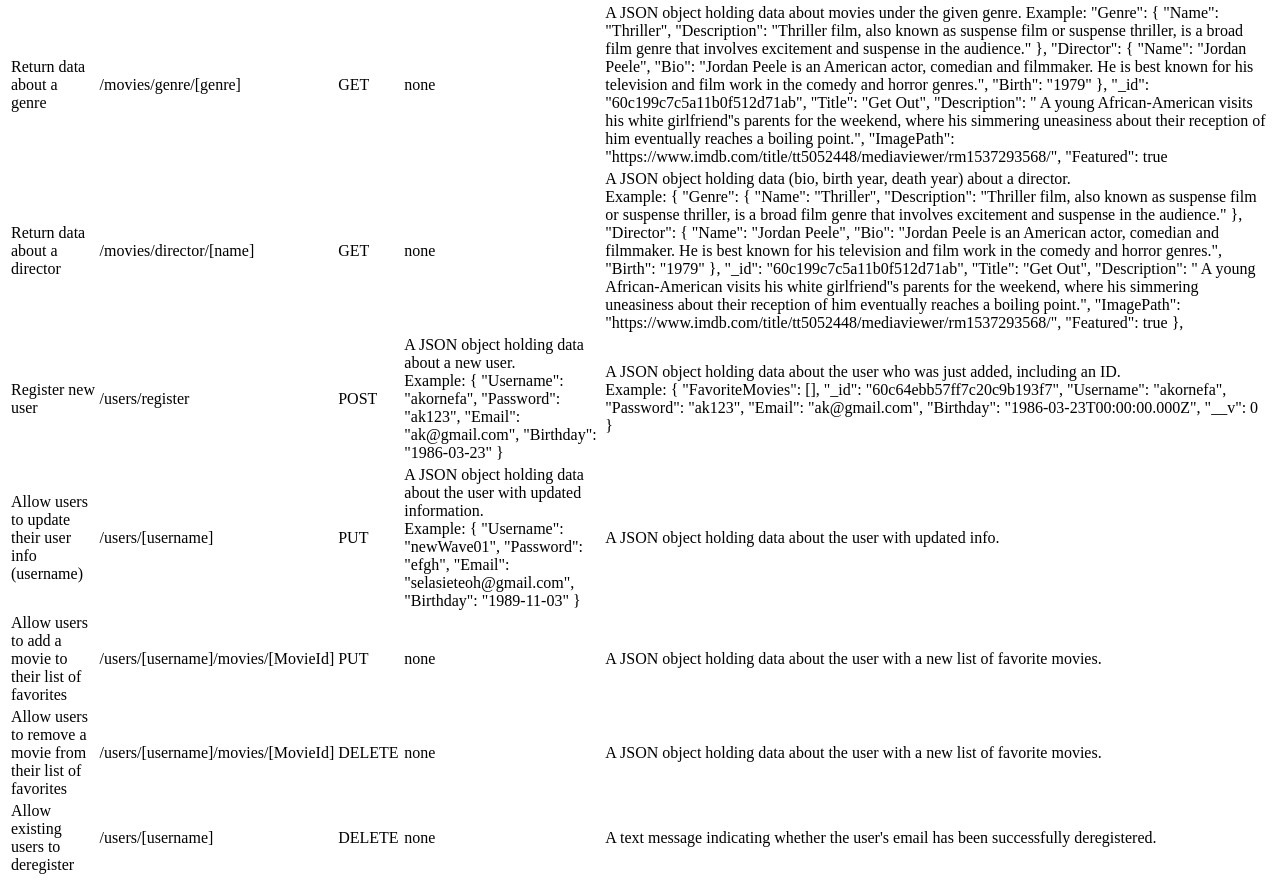
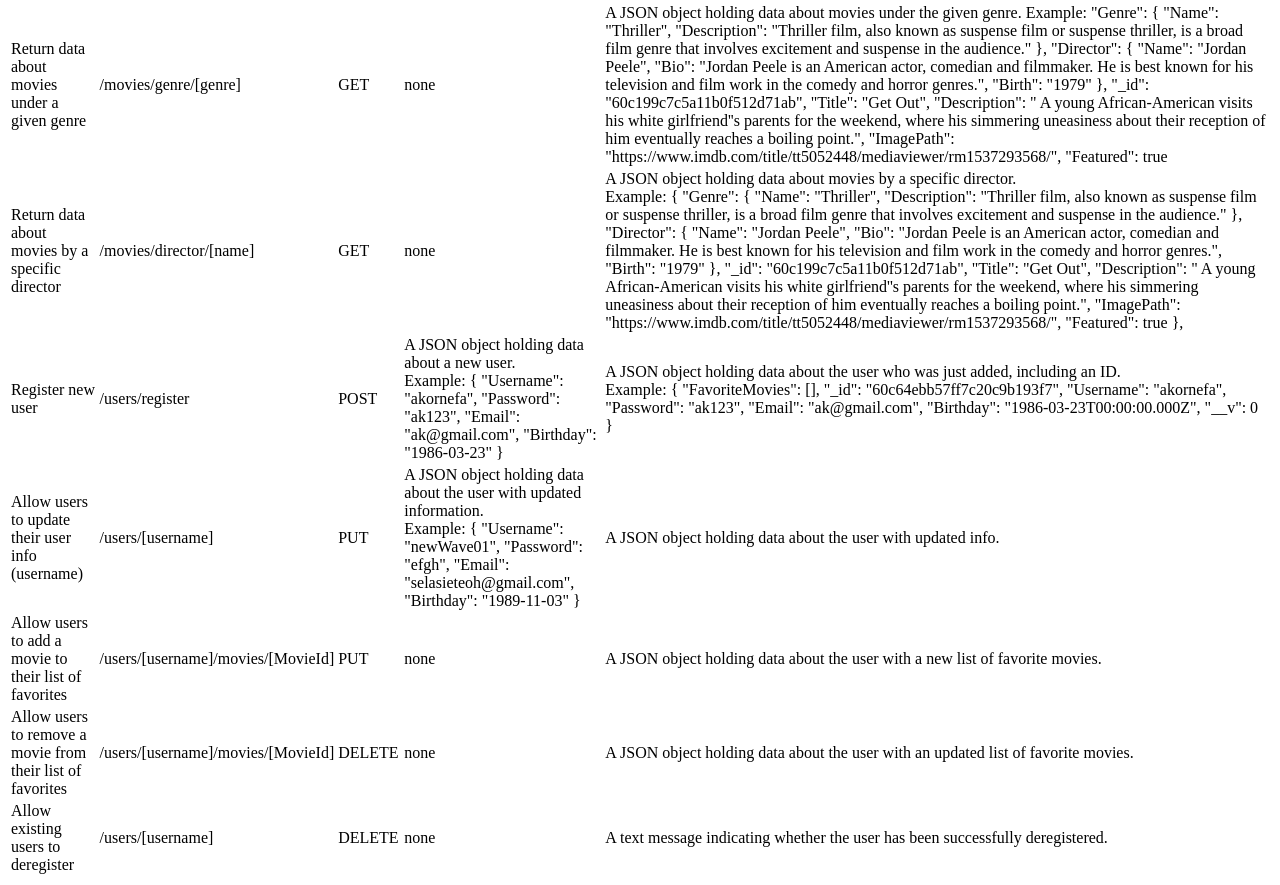
Before and after one commit to akornefa/movie_api, a website: page public/documentation.html in a window 1280 px wide. Shown: the part 431-1316 px from the top of the page. Drawn offline with Linux system fonts and the light colour scheme.

Commit message:
Update documentation.html

```diff
--- a/public/documentation.html
+++ b/public/documentation.html
@@ -56,7 +56,7 @@
                 </td>
             </tr>
             <tr>
-                <td>Return data about a genre</td>
+                <td>Return data about movies under a given genre</td>
                 <td>/movies/genre/[genre]</td>
                 <td>GET</td>
                 <td>none</td>
@@ -81,11 +81,11 @@
                 </td>
             </tr>
             <tr>
-                <td>Return data about a director</td>
+                <td>Return data about movies by a specific director</td>
                 <td>/movies/director/[name]</td>
                 <td>GET</td>
                 <td>none</td>
-                <td>A JSON object holding data (bio, birth year, death year) about a director. <br>
+                <td>A JSON object holding data about movies by a specific director. <br>
                     Example:
                     {
                         "Genre": {
@@ -160,14 +160,14 @@
                 <td>/users/[username]/movies/[MovieId]</td>
                 <td>DELETE</td>
                 <td>none</td>
-                <td>A JSON object holding data about the user with a new list of favorite movies.</td>
+                <td>A JSON object holding data about the user with an updated list of favorite movies.</td>
             </tr>
             <tr>
                 <td>Allow existing users to deregister</td>
                 <td>/users/[username]</td>
                 <td>DELETE</td>
                 <td>none</td>
-                <td>A text message indicating whether the user's email has been successfully deregistered.</td>
+                <td>A text message indicating whether the user has been successfully deregistered.</td>
             </tr>
 
         </tbody>
```
